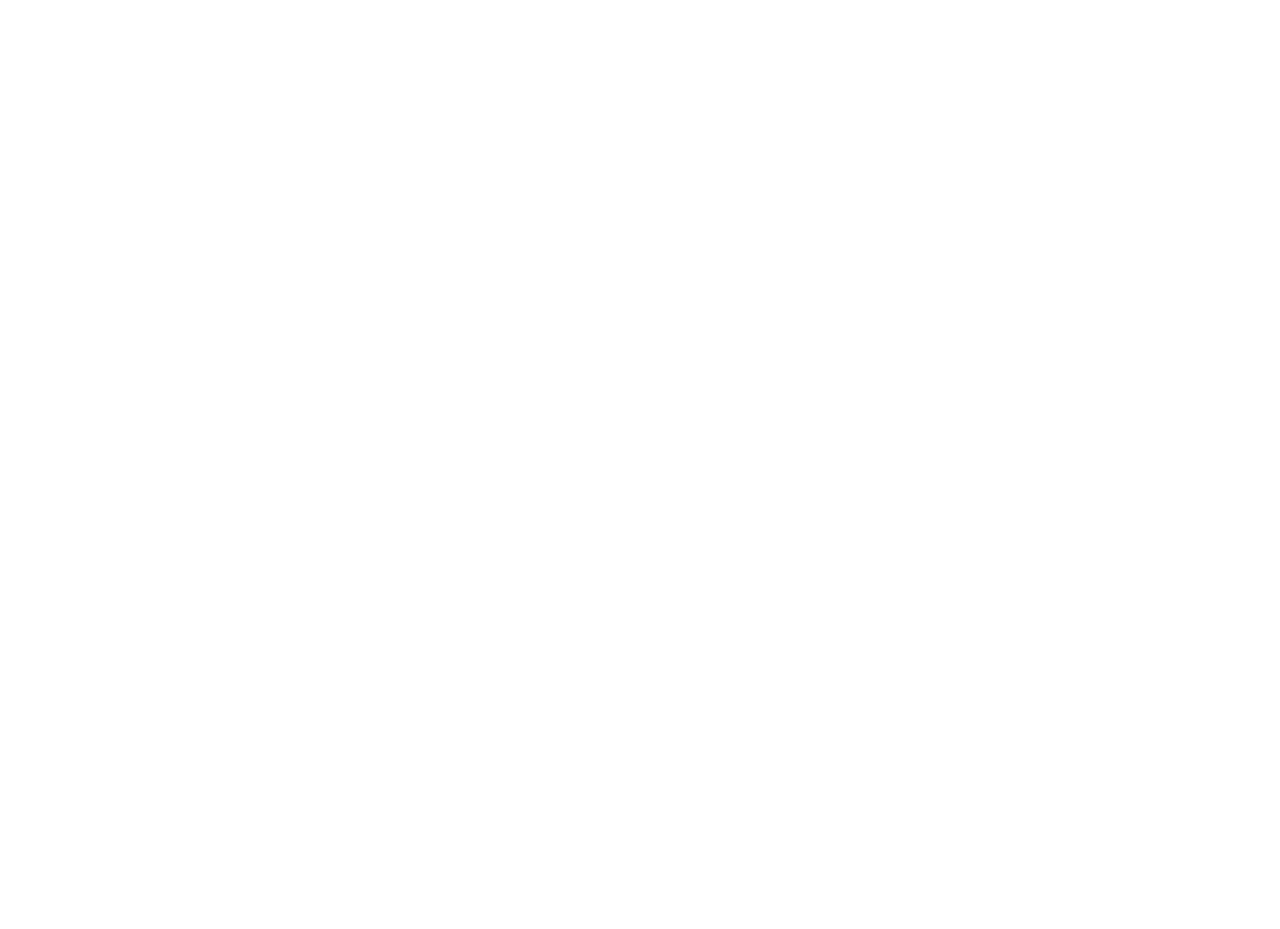
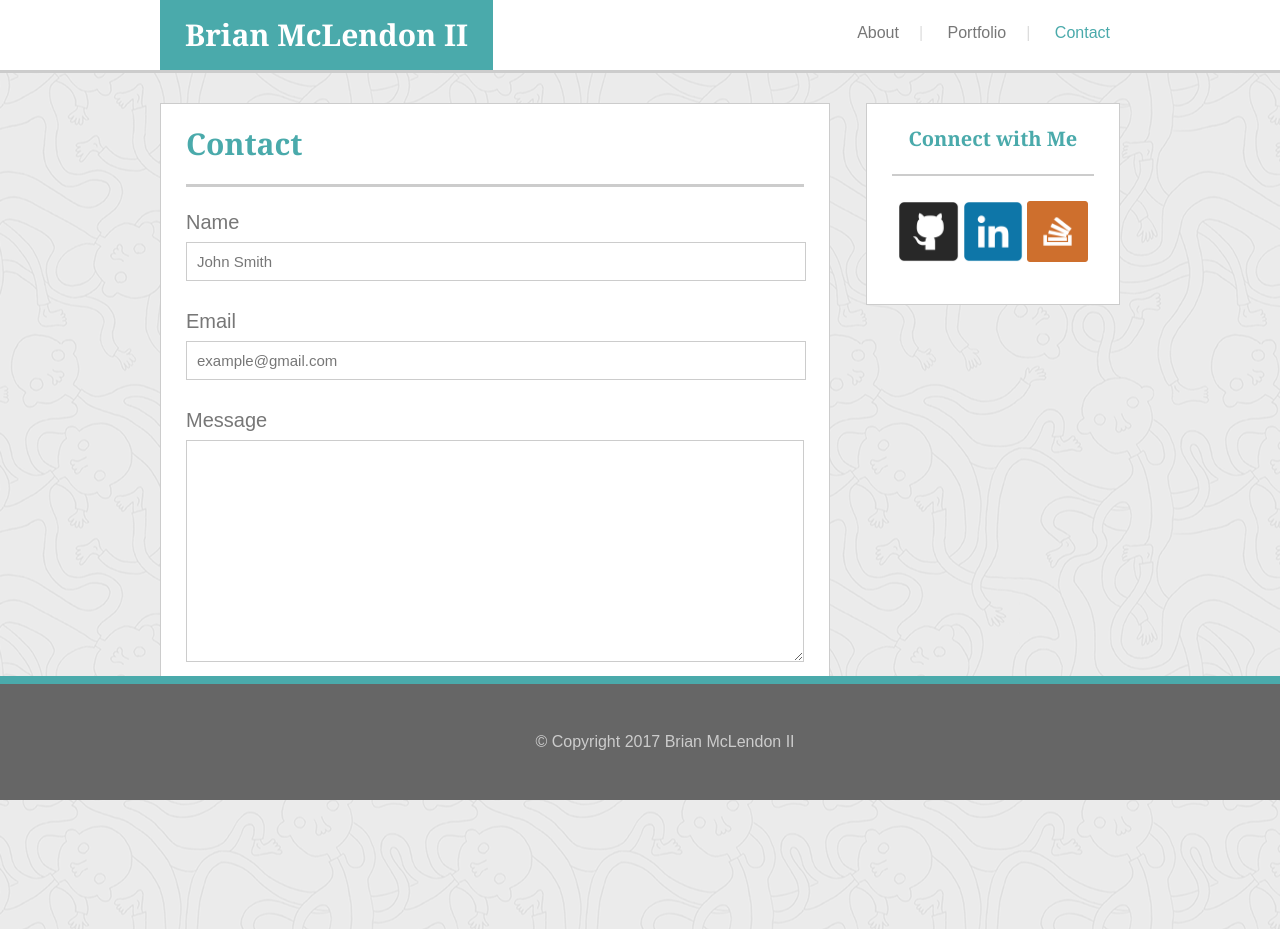
Before and after one commit to eyeofbri/Basic-Portfolio2, a plain HTML site: page contact.html in a window 1280 px wide. Before the commit the page ends 800 px from the top, so only its background shows below. Drawn offline with Linux system fonts and the light colour scheme.

Commit message:
jan24, 5:58pm - finished html and base css

```diff
--- a/assets/css/reset.css
+++ b/assets/css/reset.css
@@ -0,0 +1,48 @@
+/* http://meyerweb.com/eric/tools/css/reset/
+   v2.0 | 20110126
+   License: none (public domain)
+*/
+
+html, body, div, span, applet, object, iframe,
+h1, h2, h3, h4, h5, h6, p, blockquote, pre,
+a, abbr, acronym, address, big, cite, code,
+del, dfn, em, img, ins, kbd, q, s, samp,
+small, strike, strong, sub, sup, tt, var,
+b, u, i, center,
+dl, dt, dd, ol, ul, li,
+fieldset, form, label, legend,
+table, caption, tbody, tfoot, thead, tr, th, td,
+article, aside, canvas, details, embed,
+figure, figcaption, footer, header, hgroup,
+menu, nav, output, ruby, section, summary,
+time, mark, audio, video {
+	margin: 0;
+	padding: 0;
+	border: 0;
+	font-size: 100%;
+	font: inherit;
+	vertical-align: baseline;
+}
+/* HTML5 display-role reset for older browsers */
+article, aside, details, figcaption, figure,
+footer, header, hgroup, menu, nav, section {
+	display: block;
+}
+body {
+	line-height: 1;
+}
+ol, ul {
+	list-style: none;
+}
+blockquote, q {
+	quotes: none;
+}
+blockquote:before, blockquote:after,
+q:before, q:after {
+	content: '';
+	content: none;
+}
+table {
+	border-collapse: collapse;
+	border-spacing: 0;
+}
--- a/assets/css/style.css
+++ b/assets/css/style.css
@@ -0,0 +1,311 @@
+:root {
+  /*--bg: #ebebeb;*/
+  /*--bg2: #777;*/
+
+  --font1: 'Georgia', Times, Times New Roman, serif;
+  --font2: 'Arial', 'Helvetica Neue', Helvetica, sans-serif;
+
+  --fontC-Teal: #4aaaab;
+  --fontC-Regular: #777;
+
+  --myWidth:960px;
+}
+
+body{
+	background: url(../images/ignasi_pattern_s.png);
+    background-position: 25% 25%;
+}
+
+
+
+/*PAGE TOP*/
+header{
+	background: #fff;
+	border-bottom: 3px solid #ccc;
+}
+
+#top-holder {
+	display: -webkit-flex;
+	display: flex;
+	margin: 0 auto;
+	max-width: var(--myWidth);
+	text-align: center;
+}
+
+#top-holder h1{
+	background-color: var(--fontC-Teal);
+	color: #fff;
+	font-family: var(--font1);
+	font-size:30px;
+	font-weight: bold;
+	padding: 20px 25px;
+}
+
+#top-holder nav{
+	color: #777;
+	font-family: var(--font2);
+	margin:0;
+	margin-left: auto;
+	padding: 25px 0;
+}
+
+#top-holder nav a:not(.nav-active) {
+    color: #777;
+    padding: 10px 10px;
+    text-decoration: none;
+}
+
+#top-holder nav a:hover:not(.nav-active){
+	color:#4aaaa5;
+}
+
+#top-holder nav a:active:not(.nav-active){
+	color:#000;
+}
+.nav-active {
+    color: var(--fontC-Teal);
+    cursor: default;
+    padding: 10px 10px;
+	text-decoration: none;
+}
+
+#top-holder nav a:nth-of-type(-n+2):after{
+	content: "|";
+	padding-left: 20px;
+	color:#ddd;
+}
+
+
+
+/*PAGE MID*/
+main{
+    display: -webkit-flex;
+    display: flex;
+	margin: 0 auto;
+	max-width: var(--myWidth);
+
+    padding-bottom: 30px;
+    margin-bottom: 140px;
+}
+
+section{
+	background-color: #fff;
+	border:1px solid #ccc;
+	margin-top: 30px;
+	padding: 0 25px;
+	width: 618px;
+}
+
+section h1{
+	border-bottom:3px solid #ccc;
+	color: var(--fontC-Teal);
+	font-family: var(--font1);
+	font-size:30px;
+	font-weight: bold;
+	padding: 25px 0;
+	margin-bottom: 25px;
+}
+
+section img {
+    margin: 0 30px 0 0;
+    float: left;
+}
+
+section p{
+	color: var(--fontC-Regular);
+	font-family: var(--font2);
+	line-height: 30px;
+	padding-bottom: 20px;
+}
+
+aside{
+	background-color: #fff;
+	border:1px solid #ccc;
+	display: -webkit-flex;
+	display: flex;
+	margin-top: 30px;
+	margin-left: auto;
+	padding: 0 25px;
+	width: 220px;
+	flex:0.85;
+	height: 200px;
+   -webkit-flex-flow: column wrap;
+   flex-flow: column wrap;
+}
+
+aside h2{
+	border-bottom:2px solid #ccc;
+	color: var(--fontC-Teal);
+	font-family: var(--font1);
+	font-size:20px;
+	font-weight: bold;
+	margin-bottom: 25px;
+	padding: 25px 0;
+	text-align: center;
+}
+
+aside ul li{
+	display: inline;
+}
+
+aside ul{
+	text-align: center;
+}
+
+aside a{
+	text-decoration: none;
+}
+
+aside img{
+    width: 30%;
+    height: auto;
+    -webkit-transition: height 0.25s, width 0.25s, opacity 0.25s;
+    transition: height 0.25s, width 0.25s, opacity 0.25s;
+    -moz-transition: height 0.25s, width 0.25s, opacity 0.25s;
+    -o-transition: height 0.25s, width 0.25s, opacity 0.25s;
+}
+
+aside img:hover{
+	opacity: .8;
+}
+
+aside img:active{
+	width: 32%;
+    height: auto;
+}
+
+
+footer{
+	background-color: #666;
+	border-top: 8px solid var(--fontC-Teal);
+	bottom:0px;
+	color:#ccc;
+	font-family: var(--font2);
+	padding: 50px 25px;
+	position:fixed;
+	text-align: center;
+	width: 100%;
+}
+
+/*CONTACT PAGE*/
+
+section form{
+	font-size: 20px;
+	color: #777;
+	font-family: var(--font2);
+}
+
+.in{
+	margin: 10px 0 30px 0;
+	padding: 10px;
+	color: #777;
+	font-size: 15px;
+	width: calc(100% - 20px);
+	border: 1px solid #ccc;
+}
+
+#messageInput{
+	margin: 10px 0 10px 0;
+	font-size: 15px;
+	border: 1px solid #ccc;
+	padding: 20px;
+	/*width: 545px;*/
+	height: 180px;
+	resize: vertical;
+	overflow: auto;
+	color: #ccc;
+}
+
+#submit{
+	background: #4aaaa5;
+	font-size: 18px;
+	padding: 10px 20px;
+	margin-bottom: 25px;
+	border: 0px;
+	color:#fff;
+	cursor: pointer;
+}
+
+#submit:hover{
+	background: #fff;
+	color: #4aaaa5;
+	border: 1px solid #4aaaa5;
+	padding: 9px 19px;
+}
+
+#submit:active{
+	background: #000;
+	color: #4aaaa5;
+	border: 1px solid #4aaaa5;
+	padding: 9px 19px;
+}
+
+
+
+/*PORTFOLIO PAGE*/
+
+section ul li{
+	width: 270px;
+	height: 200px;
+	background: #333;
+	clear:both;
+	display: inline-flex;
+	overflow: hidden;
+	padding: 0;
+	margin: 20px 0;
+	background-size: cover;
+	background-repeat: no-repeat;
+	background-position: 50% 50%;
+	cursor: pointer;
+}
+
+section ul li:nth-of-type(even){
+	float:left;
+	margin-right: 35px;
+}
+
+section ul li:nth-of-type(1){
+	background-image: url("../images/p1.jpg");
+}
+
+section ul li:nth-of-type(2){
+	background-image: url("../images/p2.jpg");
+}
+
+section ul li:nth-of-type(3){
+	background-image: url("../images/p3.jpg");
+}
+
+section ul li:nth-of-type(4){
+	background-image: url("../images/p4.jpg");
+}
+
+section ul li:nth-of-type(5){
+	background-image: url("../images/p5.jpg");
+}
+
+h4{
+	background: #4aaaa5;
+	color: #fff;
+	padding: 15px 0;
+	position: absolute;
+	text-align: center;
+	width: 270px;
+	margin-top:140px;
+	font-size: 20px;
+	opacity: .95;
+	-webkit-transition: font-size 0.5s, padding 0.5s;
+	transition: font-size 0.5s, padding 0.5s;
+	-moz-transition: font-size 0.5s, padding 0.5s;
+	-o-transition: font-size 0.5s, padding 0.5s;
+}
+
+section ul li:hover h4{
+	font-size: 25px;
+	padding: 12.5px 0;
+}
+
+section ul li:active{
+	-webkit-filter: grayscale(1);
+	filter: grayscale(1);
+}
--- a/contact.html
+++ b/contact.html
@@ -0,0 +1,61 @@
+<!DOCTYPE html>
+<html>
+<head>
+	<link rel="stylesheet" type="text/css" href="./assets/css/reset.css">
+	<link rel="stylesheet" type="text/css" href="./assets/css/style.css">
+	<title>Brian McLendon II || Basic-Portfolio (VERSION 2)</title>
+</head>
+<body>
+	<header>
+		<div id="top-holder">
+			<h1>Brian McLendon II</h1>
+			<nav>
+				<a href="./index.html" >About</a>
+				<a href="./Portfolio.html">Portfolio</a>
+				<a href="#" class="nav-active">Contact</a>
+			</nav>
+		</div>
+	</header>
+	<main>
+		<section>
+			<h1>Contact</h1>
+			<form action="action_page.php">
+			  Name<br>
+			  <input type="text" name="name" value="John Smith" class="in">
+			  <br>
+
+			  Email<br>
+			  <input type="text" name="email" value="example@gmail.com" class="in">
+			  <br>
+
+			  Message<br>
+			  <div contenteditable="true" id="messageInput"></div>
+			  <br>
+
+			  <input type="submit" value="Submit" id="submit" >
+			</form>
+		</section>
+		<aside>
+			<h2>Connect with Me</h2>
+			<ul>
+				<li>
+					<a href="#gitHub">
+						<img src="./assets/images/github_icon.png" alt="GitHub">
+					</a>
+				</li>
+				<li>
+					<a href="#linkedIn">
+						<img src="./assets/images/linkedin_icon.png" alt="LinkedIn">
+					</a>
+				</li>
+				<li>
+					<a href="#stackOverflow">
+						<img src="./assets/images/stackoverflow_icon.png" alt="LinkedIn">
+					</a>
+				</li>
+			</ul>
+		</aside>
+	</main>
+	<footer>© Copyright 2017 Brian McLendon II</footer>
+</body>
+</html>
```
Also changed, not shown: index.html (+11 -7 lines), portfolio.html (+53 -0 lines).
